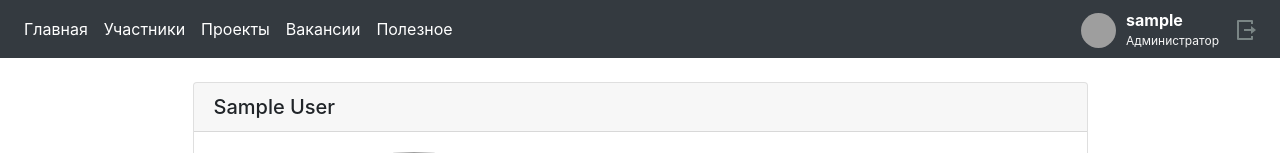
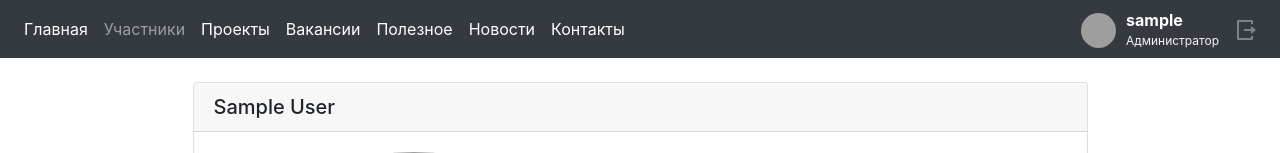
Before and after one commit to painkkiller/startup_club_site, a Django app: page /auth/users/1/edit in a window 1280 px wide. Shown: the top 153 px of the page. Run offline with Django 3.2, Linux system fonts and the light colour scheme; the visitor is signed in with stand-in values (Sample User, id 1); data comes from the database, SQL or seed files in the repository; some libraries are stand-ins or nearby versions; grey boxes are pictures that could not be loaded.

Commit message:
поправил навигацию

```diff
--- a/club_site/club_site/settings.py
+++ b/club_site/club_site/settings.py
@@ -65,6 +65,7 @@ MIDDLEWARE = [
 ]
 
 """ AUTHENTICATION_BACKENDS = [
+    'django.contrib.auth.backends.ModelBackend'
     'social_core.backends.facebook.FacebookOAuth2',
     'social_core.backends.google.GoogleOAuth2',
 ] """
--- a/club_site/core/templates/base.html
+++ b/club_site/core/templates/base.html
@@ -23,24 +23,27 @@
                 </button>
                 <div class="collapse navbar-collapse" id="navbarSupportedContent">
                   <ul class="navbar-nav mr-auto">
-                    <li class="nav-item active">
-                    <a style="{% if request.path == '/' %} color: gray; {% endif %}" class="nav-link" href="{% url 'home' %}">Главная</a>
+                    <li class="nav-item {% if request.path != '/' %} active {% endif %}">
+                      <a class="nav-link" href="{% url 'home' %}">Главная</a>
                     </li>
-                    <li class="nav-item active">
-                        <a style="{% if request.path == '/auth/users/' %} color: gray; {% endif %}" class="nav-link" href="{% url 'get_users' %}">Участники<span class="sr-only">(current)</span></a>
+                    <li class="nav-item {% if '/auth/' not in request.path %} active {% endif %}">
+                      <a class="nav-link" href="{% url 'get_users' %}">Участники<span class="sr-only">(current)</span></a>
                     </li>
-                    <li class="nav-item active">
-                        <a style="{% if request.path == '/projects/' %} color: gray; {% endif %}" class="nav-link" href="{% url 'projects' %}">Проекты<span class="sr-only">(current)</span></a>
+                    <li class="nav-item {% if '/projects/' not in request.path %} active {% endif %}">
+                      <a class="nav-link" href="{% url 'projects' %}">Проекты<span class="sr-only">(current)</span></a>
                     </li>
-                    <li class="nav-item active">
-                      <a style="{% if request.path == '/vacancies/' %} color: gray; {% endif %}" class="nav-link" href="{% url 'vacancies' %}">Вакансии<span class="sr-only">(current)</span></a>
+                    <li class="nav-item {% if '/vacancies/' not in request.path %} active {% endif %}">
+                      <a class="nav-link" href="{% url 'vacancies' %}">Вакансии<span class="sr-only">(current)</span></a>
                    </li>
                     <li class="nav-item active">
                         <a class="nav-link" href="{% url 'home' %}">Полезное<span class="sr-only">(current)</span></a>
                     </li>
-                   <!--  <li class="nav-item">
-                        <a class="nav-link" href="{% url 'register' %}">Зарегистрироваться</a>
-                    </li> -->
+                    <li class="nav-item active">
+                        <a class="nav-link" href="{% url 'home' %}">Новости</a>
+                    </li>
+                    <li class="nav-item active">
+                      <a class="nav-link" href="{% url 'home' %}">Контакты</a>
+                    </li>
                   </ul>
                   <ul class="navbar-nav">
                         {% if user.is_authenticated %}
```
